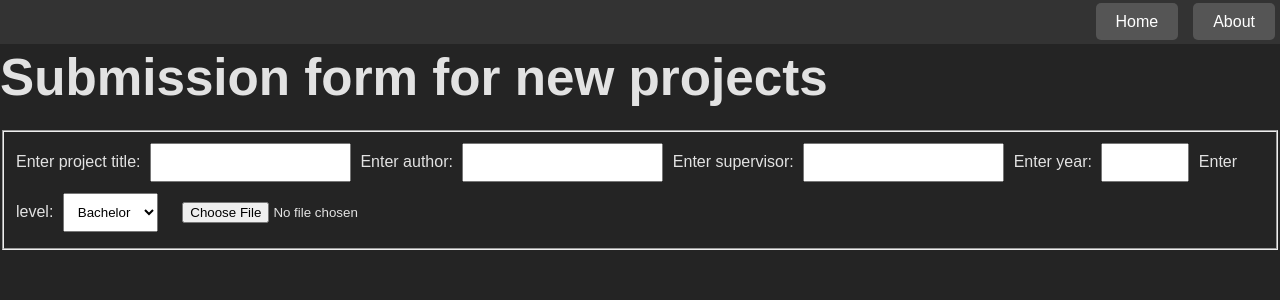
After one commit to AS0013/DatabaseProject_UCPH, a Flask app: page /addProject in a window 1280 px wide. The commit adds this page. Shown: the top 300 px of the page. Run offline with Flask 3, Linux system fonts and the light colour scheme.

Commit message:
getting there
Co-Authored-By: NikoUSoren <126587840+NikoUSoren@users.noreply.github.com>
Co-Authored-By: Anton Bressendorff <126203682+AntonBressendorff@users.noreply.github.com>

```diff
--- a/Flask_app/app.py
+++ b/Flask_app/app.py
@@ -88,6 +88,35 @@ def index():
 def about():
     return render_template('about.html')
 
+@app.route('/addProject')
+def addProject():
+    return render_template('addProject.html')
+
+@app.route('/addProject', methods=['POST'])
+def addProjectPost():
+    title = request.form['title']
+    degree = request.form['degree']
+    year = request.form['year']
+    university = request.form['university']
+    author = request.form ['author']
+
+    # adding the project to the database with the next available id
+    project = Project(title=title, degree=degree, year=year, university=university)
+    db.session.add(project)
+
+    # adding the author to the database with the next available id
+    author = Author(name=author)
+    db.session.add(author)
+
+    # adding the author to the project
+    writes = Writes(author_id=author.id, project_id=project.id)
+    db.session.add(writes)
+
+    db.session.commit()
+
+
+
+
 @app.route('/project/<string:title>')
 def project(title):
 
--- /dev/null
+++ b/Flask_app/templates/addProject.html
@@ -0,0 +1,51 @@
+<!DOCTYPE html>
+<html lang="en">
+<head>
+    <meta charset="UTF-8">
+    <title>About Page</title>
+    <link rel="stylesheet" href="{{ url_for('static', filename='css/main.css') }}">
+    <meta name="viewport" content="width=device-width, initial-scale=1.0">
+</head>
+<body>
+    <!-- Navbar container -->
+    <nav class="navbar">
+        <ul>
+            <li><a href="{{ url_for('index') }}">Home</a></li>
+            <li><a href="{{ url_for('about') }}">About</a></li>
+        </ul>
+    </nav>
+
+    <!-- addProject page container -->
+    <div>
+        <h1>Submission form for new projects</h1>
+        <form method="post">
+            <fieldset>
+                <label for="title">Enter project title:
+                    <input id="title" type="text" required />
+                </label>
+                <label for="author">Enter author:
+                    <input id="author" type="text" required />
+                </label>
+                <label for="supervisor">Enter supervisor:
+                    <input id="supervisor" type="text" required />
+                </label>
+                <label for="year">Enter year:
+                    <input id="year" type="number" min="1900" max="2024" required />
+                </label>
+                <label>Enter level:
+                    <select>
+                        <option value="BSc" selected>Bachelor</option>
+                        <option value="MSc">Master</option>
+                    </select>
+                </label>
+                <label for="pdf">
+                    <input id="pdf" type="file" />
+                </label>
+            </fieldset>
+        </form>
+    </div>
+    <!-- <div class="popup" onclick="myFunction()">Click me!
+        <span class="popuptext" id="myPopup">Popup text...</span>
+    </div> -->
+</body>
+</html>
--- a/Flask_app/templates/index.html
+++ b/Flask_app/templates/index.html
@@ -11,6 +11,7 @@
     <nav class="navbar">
         <ul>
             <li><a href="{{ url_for('index') }}">Home</a></li>
+            <li><a href="{{ url_for('addProject') }}">Add Project</a></li>
             <li><a href="{{ url_for('about') }}">About</a></li>
         </ul>
     </nav>
```
